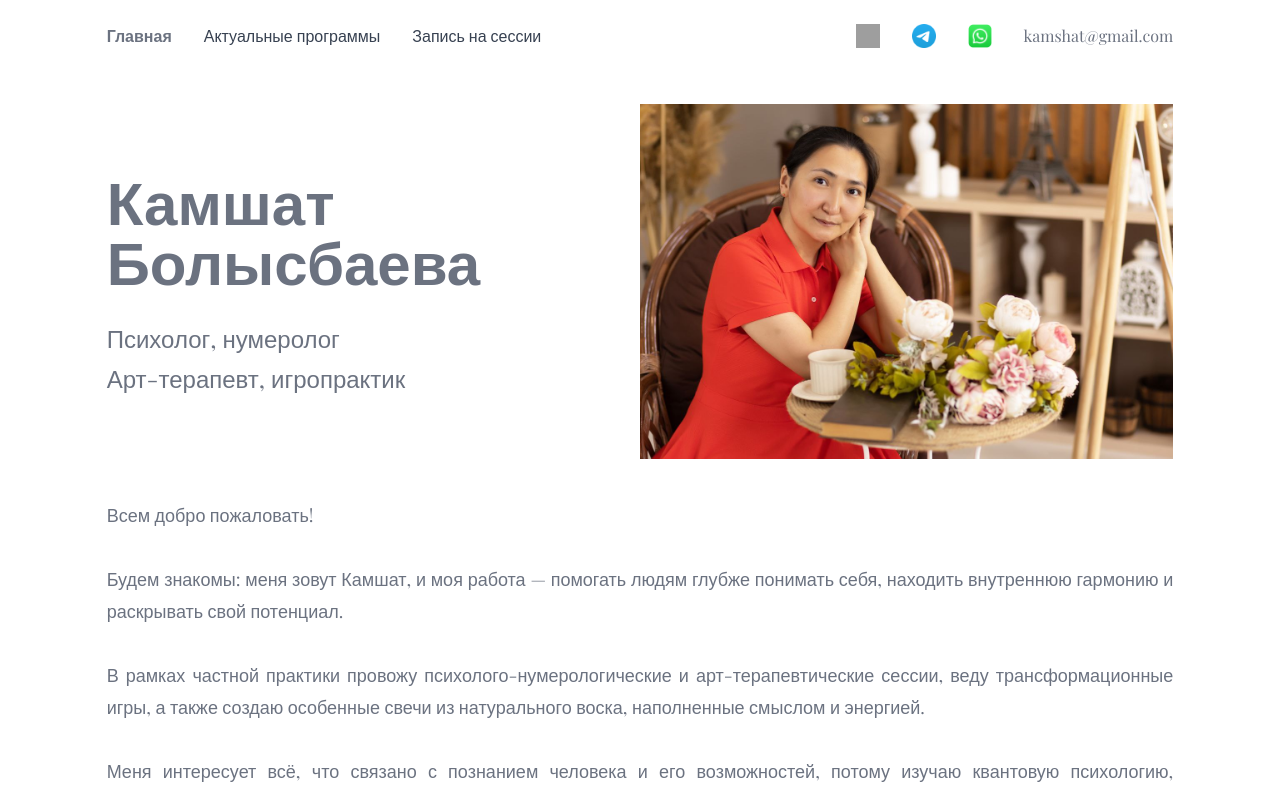
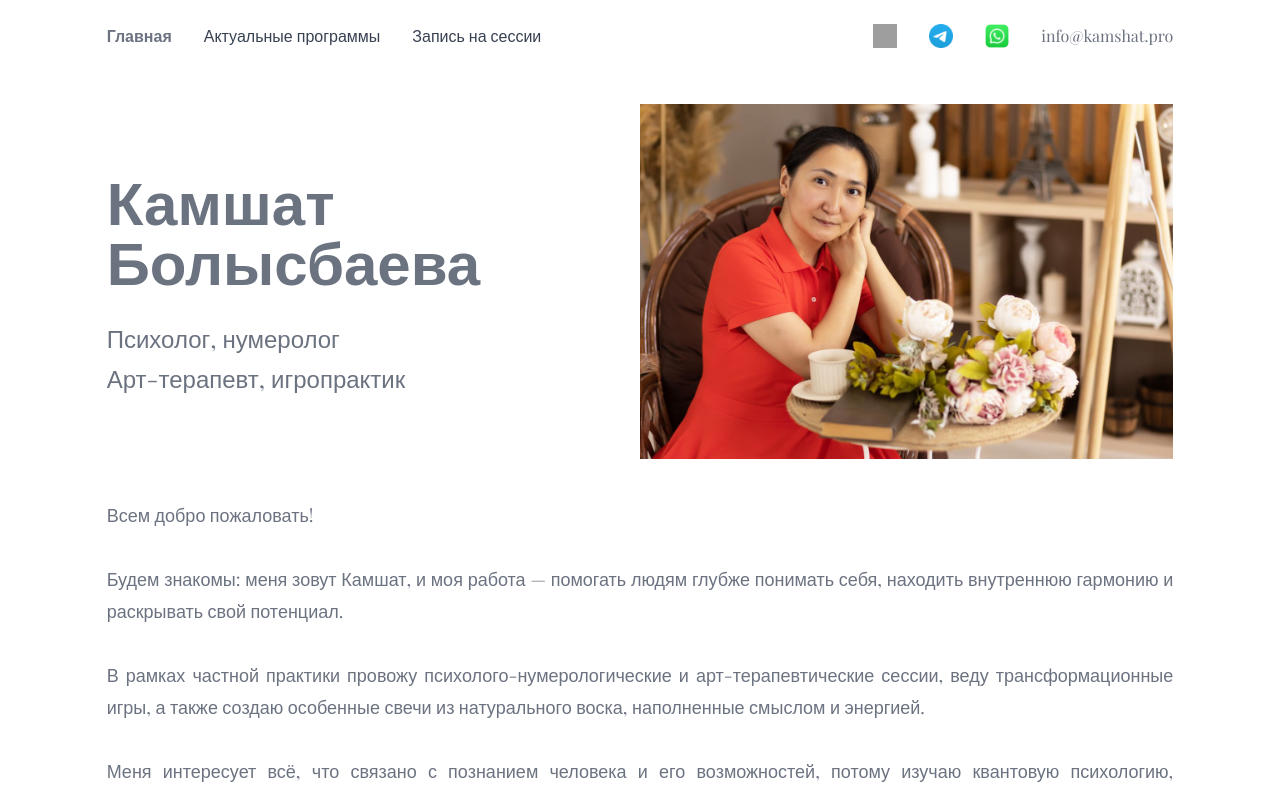
Before and after one commit to vlkhvnn/kamshat-b, a React (Vite) app: page / in a window 1280 px wide. Shown: the top 793 px of the page. Built offline with nearby package versions, Linux system fonts and the light colour scheme; grey boxes are pictures that could not be loaded; a web font is replaced by a local one.

Commit message:
fix: change mail

```diff
--- a/src/components/Navbar.tsx
+++ b/src/components/Navbar.tsx
@@ -80,8 +80,8 @@ const Navbar = ({ isTopOfPage, selectedPage, setSelectedPage }: Props) => {
                       className="h-6 w-6 hover:opacity-80 transition"
                     />
                   </a>
-                  <a href="mailto:kamshat@gmail.com" className="text-m">
-                  kamshat@gmail.com
+                  <a href="mailto:info@kamshat.pro" className="text-m">
+                  info@kamshat.pro
                   </a>
                 </div>
               </div>
@@ -166,8 +166,8 @@ const Navbar = ({ isTopOfPage, selectedPage, setSelectedPage }: Props) => {
             </div>
             {/* SOCIAL ICONS */}
             <div className="flex flex-col items-center gap-4 mt-10 text-center">
-              <a href="mailto:kamshat@gmail.com" className="text-lg">
-                kamshat@gmail.com
+              <a href="mailto:info@kamshat.pro" className="text-lg">
+                info@kamshat.pro
               </a>
               <div className="flex justify-center gap-8">
                 <a
```
